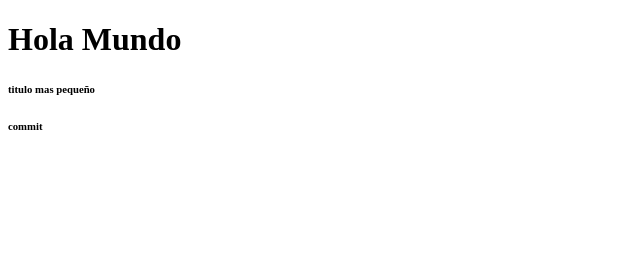
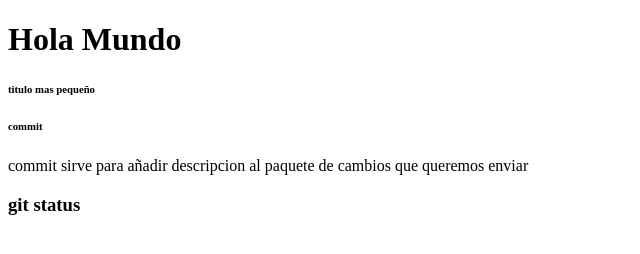
Before and after one commit to GabrielFuentes1/estructuraClase, a plain HTML site: page index.html in a window 1280 px wide. Shown: the whole page, without its empty margins (0-640 px from the left). Drawn offline with Linux system fonts and the light colour scheme.

Commit message:
comentario nuevo

```diff
--- a/index.html
+++ b/index.html
@@ -9,6 +9,8 @@
     <h1>Hola Mundo</h1>
     <h6>titulo mas pequeño</h6>
     <h6>commit</h6>
+    <p>commit sirve para añadir descripcion al paquete de cambios que queremos enviar</p>
+    <h3> git status</h3>
 
 
 
```
